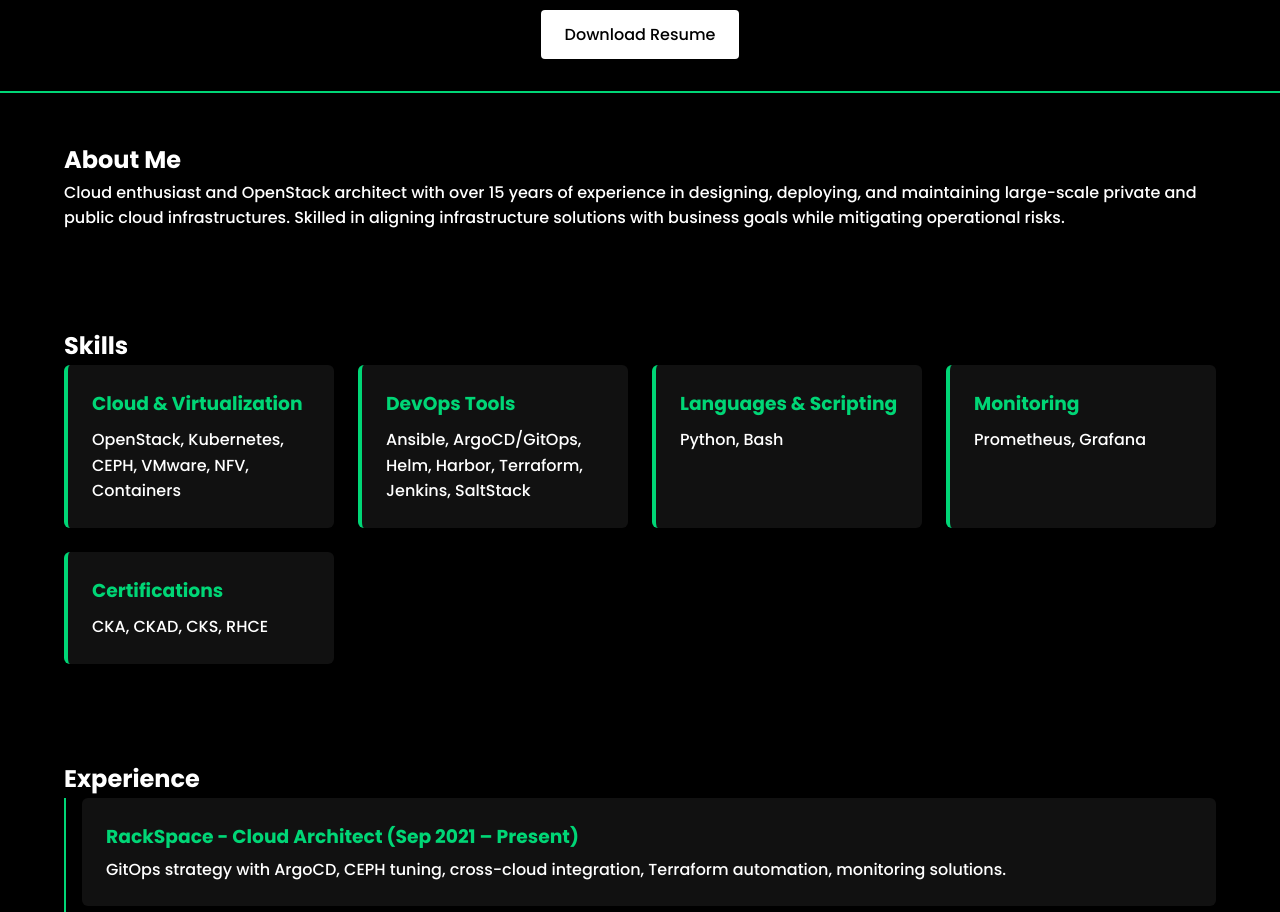
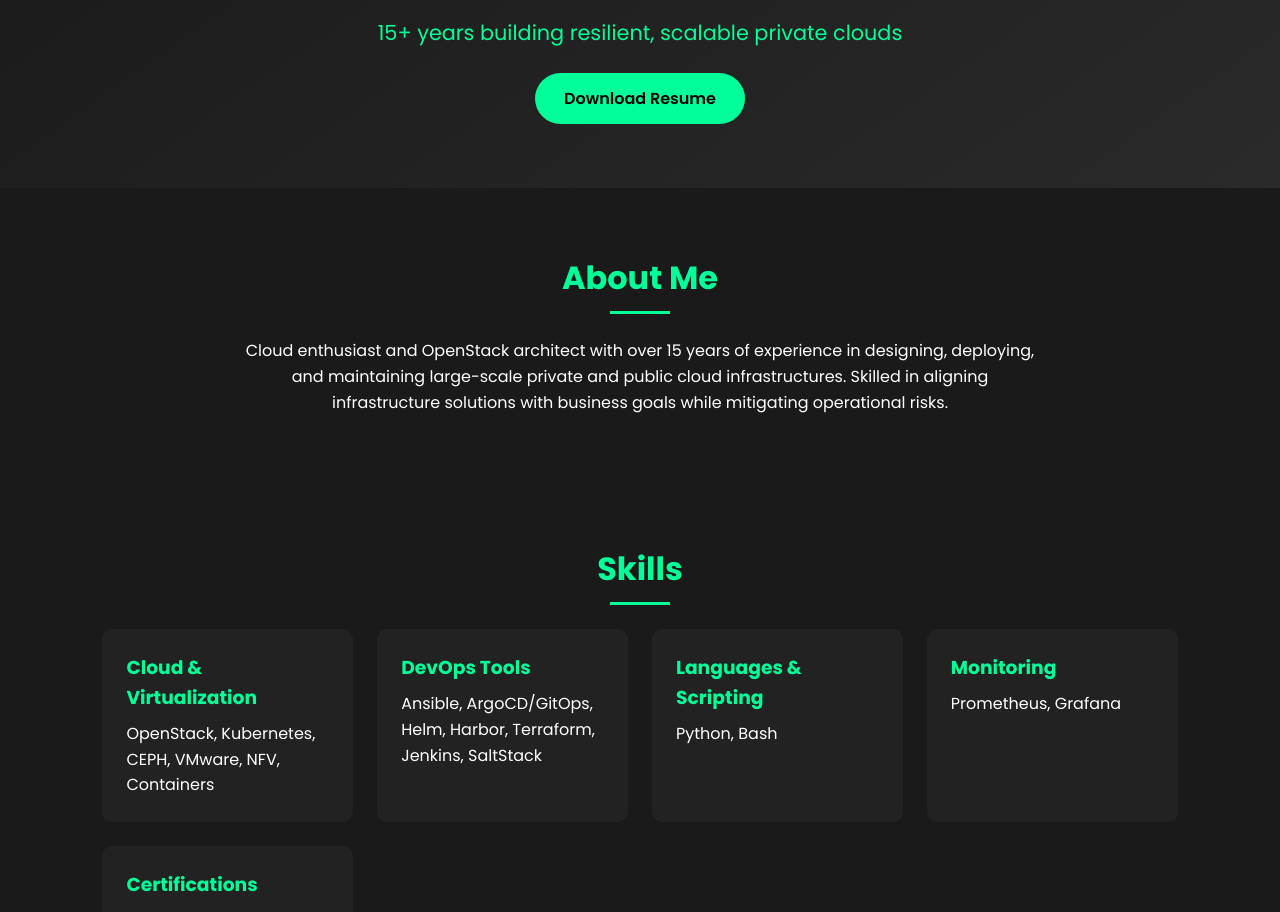
Before and after one commit to anande/portfolio2, a plain HTML site: page index.html in a window 1280 px wide. Shown: the part 133-1045 px from the top of the page. Drawn offline with Linux system fonts and the light colour scheme.

Commit message:
Changed Theme to gray

```diff
--- a/index.html
+++ b/index.html
@@ -5,12 +5,13 @@
   <meta name="viewport" content="width=device-width, initial-scale=1.0" />
   <meta name="description" content="Portfolio of an OpenStack Architect with over 15 years of experience in cloud, virtualization, and DevOps." />
   <title>OpenStack Architect Portfolio</title>
-  <link href="https://fonts.googleapis.com/css2?family=Poppins:wght@300;500;700&display=swap" rel="stylesheet">
+  <link href="https://fonts.googleapis.com/css2?family=Poppins:wght@300;400;600;700&display=swap" rel="stylesheet">
   <style>
     :root {
-      --bg-color: #000000;
-      --accent-color: #00D676;
-      --text-color: #FFFFFF;
+      --bg-color: #1a1a1a; /* Dark gray instead of black */
+      --accent-color: #00ff99;
+      --text-color: #ffffff;
+      --card-bg: #222; /* Slightly lighter gray for cards */
     }
     * {
       margin: 0;
@@ -22,38 +23,54 @@
       background-color: var(--bg-color);
       color: var(--text-color);
       line-height: 1.6;
+      overflow-x: hidden;
     }
     header {
-      padding: 2rem;
+      padding: 4rem 2rem;
       text-align: center;
-      background: var(--bg-color);
-      border-bottom: 2px solid var(--accent-color);
+      background: linear-gradient(145deg, #1a1a1a, #2a2a2a);
     }
     header h1 {
-      font-size: 2.5rem;
+      font-size: 3rem;
       font-weight: 700;
     }
     header p {
       color: var(--accent-color);
-      font-size: 1.2rem;
+      font-size: 1.3rem;
+      margin-top: 0.5rem;
+    }
+    header .btn {
+      display: inline-block;
+      padding: 0.8rem 1.8rem;
+      margin-top: 1.5rem;
+      background: var(--accent-color);
+      color: #000;
+      border-radius: 30px;
+      font-weight: 600;
+      text-decoration: none;
+      transition: transform 0.3s ease, box-shadow 0.3s ease;
+    }
+    header .btn:hover {
+      transform: translateY(-4px);
+      box-shadow: 0 8px 20px rgba(0,255,153,0.4);
     }
     section {
-      padding: 3rem 5%;
+      padding: 4rem 8%;
     }
-    .btn {
-      display: inline-block;
-      padding: 0.75rem 1.5rem;
-      background: var(--text-color);
-      color: var(--bg-color);
-      border-radius: 4px;
-      text-decoration: none;
-      font-weight: 500;
-      margin-top: 1rem;
-      transition: background 0.3s, color 0.3s;
+    h2 {
+      font-size: 2rem;
+      margin-bottom: 1.5rem;
+      color: var(--accent-color);
+      text-align: center;
+      position: relative;
     }
-    .btn:hover {
+    h2::after {
+      content: '';
+      display: block;
+      width: 60px;
+      height: 3px;
       background: var(--accent-color);
-      color: var(--text-color);
+      margin: 0.5rem auto 0;
     }
     .skills-grid, .timeline {
       display: grid;
@@ -62,48 +79,31 @@
     .skills-grid {
       grid-template-columns: repeat(auto-fit, minmax(220px, 1fr));
     }
-    .skill {
-      background: #111;
+    .card {
+      background: var(--card-bg);
       padding: 1.5rem;
-      border-left: 4px solid var(--accent-color);
-      border-radius: 6px;
+      border-radius: 10px;
       transition: transform 0.3s ease, box-shadow 0.3s ease, background-color 0.3s ease;
     }
-    .skill h3 {
+    .card:hover {
+      transform: translateY(-8px) scale(1.03);
+      box-shadow: 0px 8px 20px rgba(0, 255, 153, 0.4);
+      background-color: #2a2a2a;
+    }
+    .card h3 {
       color: var(--accent-color);
       margin-bottom: 0.5rem;
     }
-    .skill:hover {
-      transform: translateY(-8px) scale(1.03);
-      box-shadow: 0px 8px 20px rgba(0, 214, 118, 0.4);
-      background-color: #1a1a1a;
-    }
     .timeline {
-      border-left: 2px solid var(--accent-color);
-      padding-left: 1rem;
-    }
-    .timeline-item {
-      margin-bottom: 2rem;
-      background: #111;
-      padding: 1.5rem;
-      border-radius: 6px;
-      transition: transform 0.3s ease, box-shadow 0.3s ease, background-color 0.3s ease;
-    }
-    .timeline-item h3 {
-      margin-bottom: 0.3rem;
-      color: var(--accent-color);
-    }
-    .timeline-item:hover {
-      transform: translateY(-8px) scale(1.03);
-      box-shadow: 0px 8px 20px rgba(0, 214, 118, 0.4);
-      background-color: #1a1a1a;
+      grid-template-columns: 1fr;
     }
     footer {
-      background: #111;
+      background: #2a2a2a;
       text-align: center;
-      padding: 1.5rem;
+      padding: 2rem;
       font-size: 0.9rem;
-      border-top: 2px solid var(--accent-color);
+      border-top: 1px solid #3a3a3a;
+      color: #aaa;
     }
     a {
       color: var(--accent-color);
@@ -123,29 +123,29 @@
 
   <section id="about">
     <h2>About Me</h2>
-    <p>Cloud enthusiast and OpenStack architect with over 15 years of experience in designing, deploying, and maintaining large-scale private and public cloud infrastructures. Skilled in aligning infrastructure solutions with business goals while mitigating operational risks.</p>
+    <p style="text-align:center;max-width:800px;margin:auto;">Cloud enthusiast and OpenStack architect with over 15 years of experience in designing, deploying, and maintaining large-scale private and public cloud infrastructures. Skilled in aligning infrastructure solutions with business goals while mitigating operational risks.</p>
   </section>
 
   <section id="skills">
     <h2>Skills</h2>
     <div class="skills-grid">
-      <div class="skill">
+      <div class="card">
         <h3>Cloud & Virtualization</h3>
         <p>OpenStack, Kubernetes, CEPH, VMware, NFV, Containers</p>
       </div>
-      <div class="skill">
+      <div class="card">
         <h3>DevOps Tools</h3>
         <p>Ansible, ArgoCD/GitOps, Helm, Harbor, Terraform, Jenkins, SaltStack</p>
       </div>
-      <div class="skill">
+      <div class="card">
         <h3>Languages & Scripting</h3>
         <p>Python, Bash</p>
       </div>
-      <div class="skill">
+      <div class="card">
         <h3>Monitoring</h3>
         <p>Prometheus, Grafana</p>
       </div>
-      <div class="skill">
+      <div class="card">
         <h3>Certifications</h3>
         <p>CKA, CKAD, CKS, RHCE</p>
       </div>
@@ -155,19 +155,19 @@
   <section id="experience">
     <h2>Experience</h2>
     <div class="timeline">
-      <div class="timeline-item">
+      <div class="card">
         <h3>RackSpace - Cloud Architect (Sep 2021 – Present)</h3>
         <p>GitOps strategy with ArgoCD, CEPH tuning, cross-cloud integration, Terraform automation, monitoring solutions.</p>
       </div>
-      <div class="timeline-item">
+      <div class="card">
         <h3>Reliance Jio Ltd. - SME DevOps (Jul 2020 – Sep 2021)</h3>
         <p>DevOps transformations, automation pipelines, and infrastructure scalability improvements.</p>
       </div>
-      <div class="timeline-item">
+      <div class="card">
         <h3>Cisco Systems - Software Engineer (Mar 2018 – Jul 2020)</h3>
         <p>Cloud automation, OpenStack deployments, orchestration improvements.</p>
       </div>
-      <div class="timeline-item">
+      <div class="card">
         <h3>Red Hat India - Various Roles (2011 – 2018)</h3>
         <p>Solutions architecture, training, enterprise deployments.</p>
       </div>
@@ -176,9 +176,9 @@
 
   <section id="contact">
     <h2>Contact</h2>
-    <p>Email: <a href="mailto:email@example.com">email@example.com</a></p>
-    <p>LinkedIn: <a href="https://linkedin.com/in/example" target="_blank">linkedin.com/in/example</a></p>
-    <p>GitHub: <a href="https://github.com/example" target="_blank">github.com/example</a></p>
+    <p style="text-align:center;">Email: <a href="mailto:email@example.com">email@example.com</a></p>
+    <p style="text-align:center;">LinkedIn: <a href="https://linkedin.com/in/example" target="_blank">linkedin.com/in/example</a></p>
+    <p style="text-align:center;">GitHub: <a href="https://github.com/example" target="_blank">github.com/example</a></p>
   </section>
 
   <footer>
```
